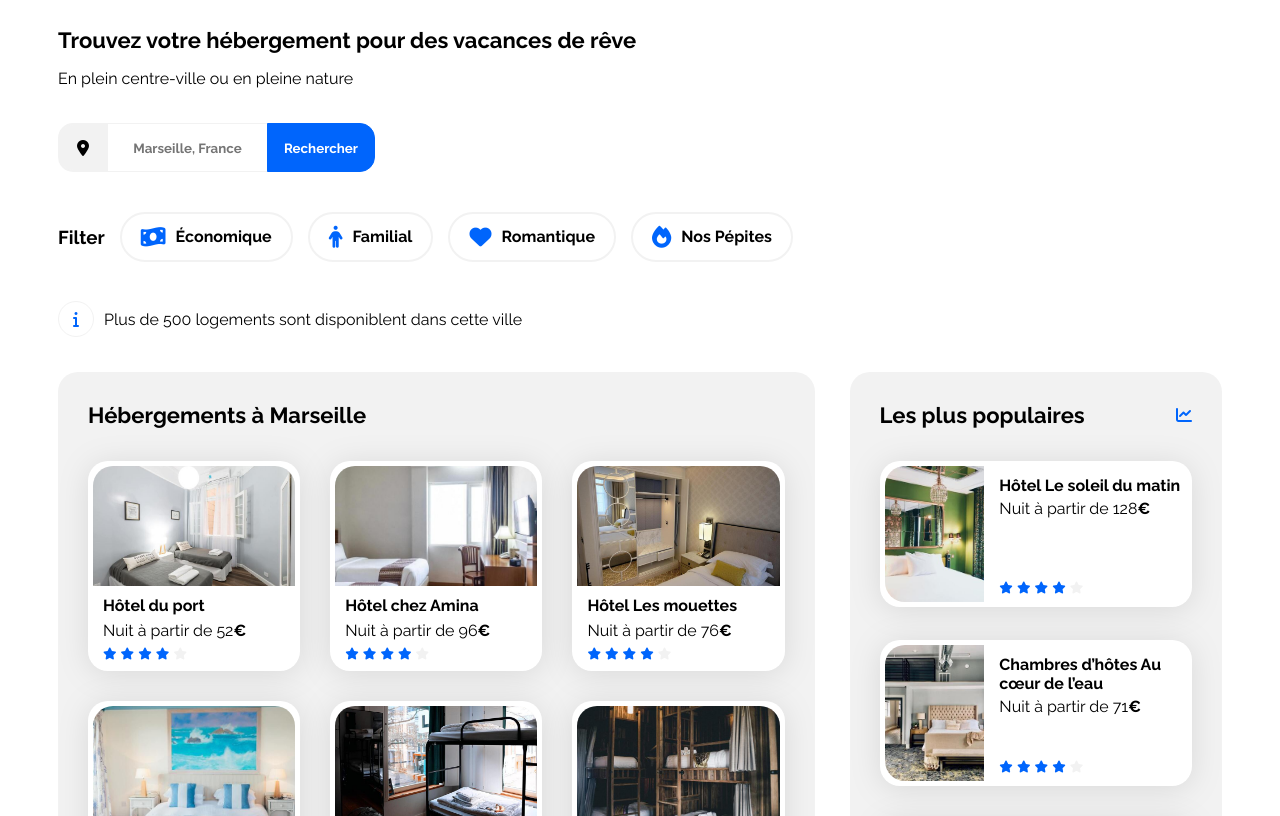
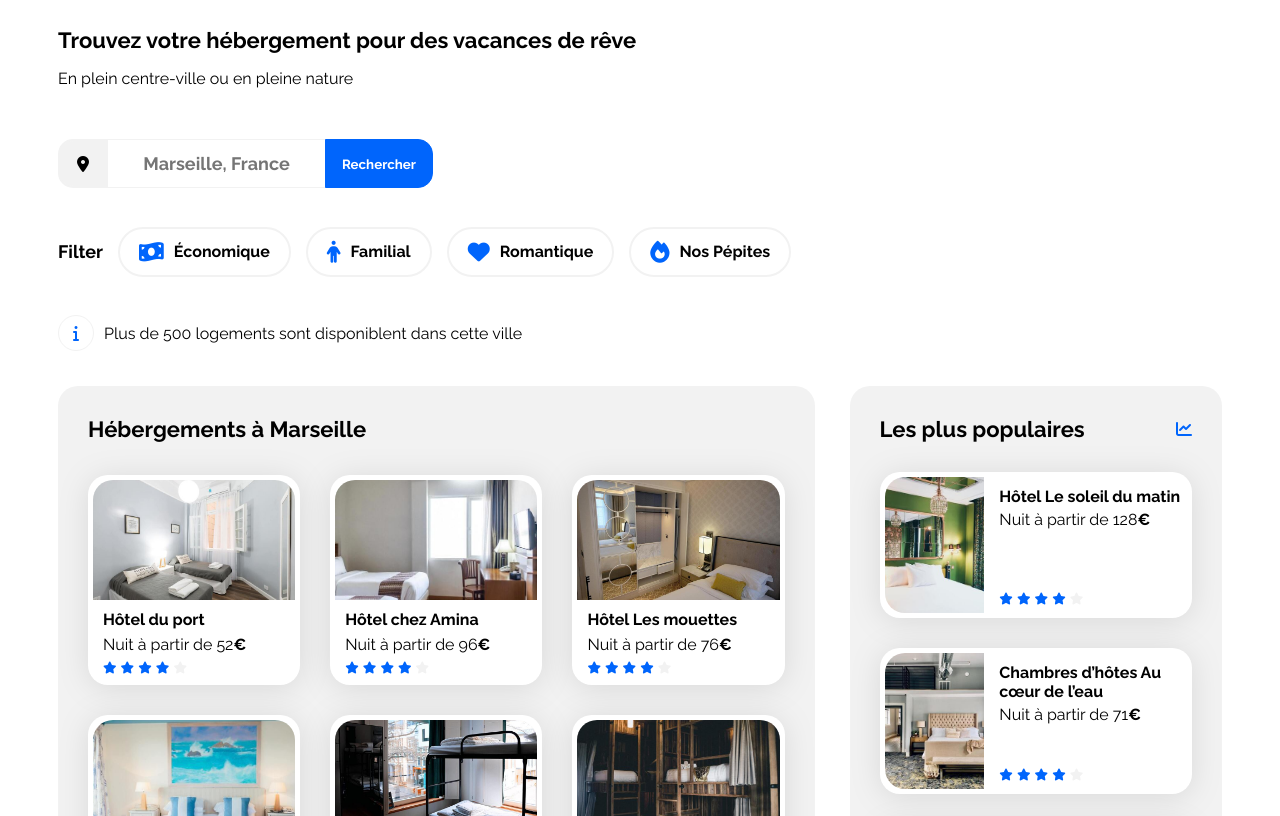
Before and after one commit to NicoMad44/booki, a plain HTML site: page index.html in a window 1280 px wide. Shown: the part 90-906 px from the top of the page. Drawn offline with Linux system fonts and the light colour scheme.

Commit message:
some improvement on the structure using gap rather than margin

```diff
--- a/css/style.css
+++ b/css/style.css
@@ -18,13 +18,17 @@ body {
     flex-direction: column;
     justify-content: center;
     min-width: 1164px; /* this is to ensure that the content of the card (hebergement) is not overspilling outside the card frame*/
+    gap:30px;
 }
 
 .main-container {
+    display: flex;
+    flex-direction: column;
     width: 100%;
     max-width: 1440px;
     padding: 0 50px;
     box-sizing: border-box;
+    gap:35px;
 }
 
 a {
@@ -35,6 +39,13 @@ a {
 .section-title {
     margin: 0;
     font-size: 22px;
+    font-weight: 700;
+}
+
+.subSection-title{
+    font-size: 18px;
+    font-weight: 700;
+
 }
 
 .card {
@@ -67,7 +78,7 @@ nav {
     flex-direction: row;
     justify-content: space-between;
     height: 79px;
-    margin-bottom: 30px;
+
     padding: 0 50px;
 }
 
@@ -81,6 +92,8 @@ nav {
     flex-direction: row;
     justify-content: space-evenly;
     gap: 68px;
+    font-size: 16px;
+    font-weight: 400;
 }
 
 .menu-link{
@@ -94,18 +107,15 @@ nav {
 /****** searchAndFilter ***********/
 
 .searchAndFilter{
-    margin-bottom: 35px;
-}
-
-.searchAndFilter-title{
-    margin-bottom: 35px;
+    display: flex;
+    flex-direction: column;
+    gap: 35px;
 }
 
 .searchBar{
     display: flex;
     flex-direction: row;
     align-items: center;
-    margin-bottom: 35px;
     height: 49px;
 
 }
@@ -161,7 +171,7 @@ nav {
     flex-direction: row;
     align-items: center;
     justify-content: flex-start;
-    margin-bottom: 35px;
+    gap:15px;
 }
 
 .filter-button--text{
@@ -175,13 +185,12 @@ nav {
     flex-direction: row;
     flex-wrap: wrap;
     justify-content: flex-start;
-
+    gap: 15px;
 }
 
 .filter-button{
     padding: 4px 19px 4px 19px;
     height: 38px;
-    margin-right: 15px;
     display: flex;
     flex-direction: row;
     align-items: center;
@@ -224,7 +233,6 @@ nav {
 .hebergements-and-populaires {
     display: flex;
     justify-content: space-between;
-    margin-bottom: 35px;
 }
 
 .hebergements-and-populaires section {
@@ -280,11 +288,6 @@ nav {
     margin-bottom: 5px;
 }
 
-.subSection-title{
-
-    margin-right:15px;
-}
-
 /****** Populaires ***********/
 .populaires {
     width: 32%;
@@ -296,9 +299,15 @@ nav {
     align-items: center;
 }
 
+.populaires-cards{
+    display: flex;
+    flex-direction: column;
+    gap: 30px;
+    margin-top: 30px;
+}
+
 .populaires-cards .card {
     display: flex;
-    margin-top: 33px;
 }
 
 .populaires-cards img {
@@ -334,7 +343,6 @@ nav {
 
 .activites{
     padding:30px;
-    margin-bottom:35px;
 }
 
 .activites-cards{
@@ -369,18 +377,19 @@ footer{
 }
 
 .footerMenu{
+    display: flex;
+    flex-direction: column;
     width:33%;
     padding: 20px;
+    gap:15px;
 }
 
 .footerMenu-title{
     margin:0;
-    margin-bottom: 15px;
 }
 
 .footerMenu-item{
     margin:0;
-    margin-bottom: 15px;
 }
 
 
--- a/index.html
+++ b/index.html
@@ -27,28 +27,23 @@
         </nav>
     </header>
 
-    <div class="main-container">
-
-
+    <main class="main-container">
         <section class="searchAndFilter">
-
             <div class="searchAndFilter-title">
                 <h2 class="section-title">Trouvez votre hébergement pour des vacances de rêve</h2>
                 <p>En plein centre-ville ou en pleine nature</p>
             </div>
-
             <div class="searchBar">
                 <div class="searchBar-iconBox">
                     <i class="fa-solid fa-location-dot" style="color: #000000;"></i>
                 </div>
                 <label for="searchInput">Ville dans laquelle chercher des hebergements et activitees</label>
-                <input type="text" name="searchInput" id="searchInput" placeholder="Marseille, France">
+                <input type="text" name="searchInput" id="searchInput" placeholder="Marseille, France" class="subSection-title">
                 <button class="searchBar-button">
                     <img src="images/icon/loupe.png" alt="magnifying glass icon for the seach bar button" class="searchBar-button--magnifyingGlass">
-                    <span class="searchBar-button--wordRechercher">Rechercher</span>
+                    <span class="searchBar-button--wordRechercher" class="subSection-title">Rechercher</span>
                 </button>
             </div>
-
             <div class="filter">
                 <h3 class="subSection-title">Filter</h3>
                 <div class="filter-buttonZone">
@@ -70,15 +65,11 @@
                     </div>
                 </div>
             </div>
-
             <div class="searchAndFilter-subText">
                 <i class="fa-solid fa-info" style="color: #0065fc;"></i>
                 Plus de 500 logements sont disponiblent dans cette ville
             </div>
-
         </section>
-
-        <main>
         <div class="hebergements-and-populaires">
             <section class="hebergements">
                     <div class="hebergements-title">
@@ -313,25 +304,25 @@
                 </div>
         </section>
     </main>
+
     <footer>
         <div class="footerMenu">
-                <h3 class="footerMenu-title">À propos</h3>
+            <h3 class="footerMenu-title" class="subSection-title">À propos</h3>
             <a href="#"><p class="footerMenu-item">Fonctionnement du site</p></a>
             <a href="#"><p class="footerMenu-item">Conditions générales</p></a>
             <a href="#"><p class="footerMenu-item">Données de confidentialité</p></a>
         </div>
         <div class="footerMenu">
-                <h3 class="footerMenu-title">Nos hébergements</h3>
+            <h3 class="footerMenu-title" class="subSection-title">Nos hébergements</h3>
             <a href="#"><p class="footerMenu-item">Charte qualité</p></a>
             <a href="#"><p class="footerMenu-item">Proposer votre hôtel</p></a>
         </div>
         <div class="footerMenu">
-                <h3 class="footerMenu-title">Assistance</h3>
+            <h3 class="footerMenu-title" class="subSection-title">Assistance</h3>
             <a href="#"><p class="footerMenu-item">Centre d'aide</p></a>
             <a href="#"><p class="footerMenu-item">Nous contacter</p></a>
         </div>
     </footer>
-    </div>
 </body>
 
 </html>
```
Lines whose indentation alone changed are shown as unchanged.
